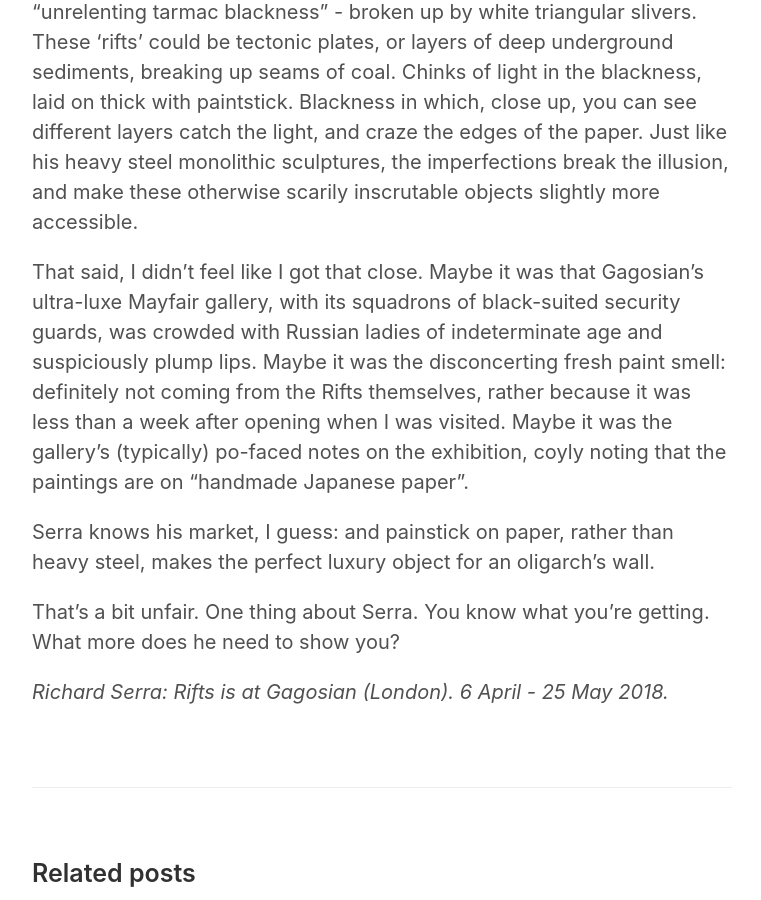
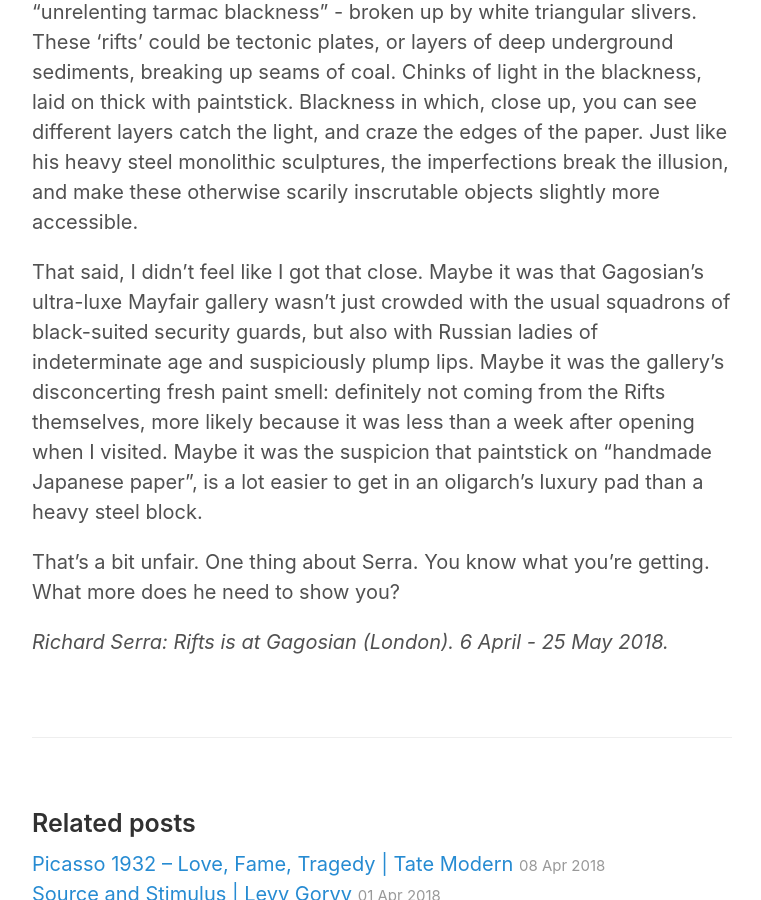
Before and after one commit to JMDKC/jmdkc.github.io, a Jekyll site: the page built from _posts/2018-04-15-serra-gagosian.md, in a window 1280 px wide and 900 px high, scrolled down 1076 px. Shown: the whole window, without its empty margins (258-1019 px from the left). Built offline with Jekyll 4.4.1, drawn with Linux system fonts in a browser that asks for light colours.

Commit message:
Update 2018-04-15-serra-gagosian.md
amended serra post

```diff
--- a/_posts/2018-04-15-serra-gagosian.md
+++ b/_posts/2018-04-15-serra-gagosian.md
@@ -11,9 +11,7 @@ Fair enough, Richard! After all, he's world-famous for his huge, dense, occasion
 
 Collectively known as 'Rifts', these works are unsurprisingly huge - and monolithic. They're almost all black - the gallery calls out their "unrelenting tarmac blackness" - broken up by white triangular slivers. These 'rifts' could be tectonic plates, or layers of deep underground sediments, breaking up seams of coal. Chinks of light in the blackness, laid on thick with paintstick. Blackness in which, close up, you can see different layers catch the light, and craze the edges of the paper. Just like his heavy steel monolithic sculptures, the imperfections break the illusion, and make these otherwise scarily inscrutable objects slightly more accessible.
 
-That said, I didn't feel like I got that close. Maybe it was that Gagosian's ultra-luxe Mayfair gallery, with its squadrons of black-suited security guards, was crowded with Russian ladies of indeterminate age and suspiciously plump lips. Maybe it was the disconcerting fresh paint smell: definitely not coming from the Rifts themselves, rather because it was less than a week after opening when I was visited. Maybe it was the gallery's (typically) po-faced notes on the exhibition, coyly noting that the paintings are on "handmade Japanese paper".
-
-Serra knows his market, I guess: and painstick on paper, rather than heavy steel, makes the perfect luxury object for an oligarch's wall.
+That said, I didn't feel like I got that close. Maybe it was that Gagosian's ultra-luxe Mayfair gallery wasn't just crowded with the usual squadrons of black-suited security guards, but also with Russian ladies of indeterminate age and suspiciously plump lips. Maybe it was the gallery's disconcerting fresh paint smell: definitely not coming from the Rifts themselves, more likely because it was less than a week after opening when I visited. Maybe it was the suspicion that paintstick on "handmade Japanese paper", is a lot easier to get in an oligarch's luxury pad than a heavy steel block.
 
 That's a bit unfair. One thing about Serra. You know what you're getting. What more does he need to show you?
 
```
